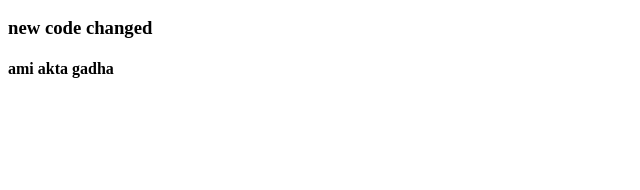
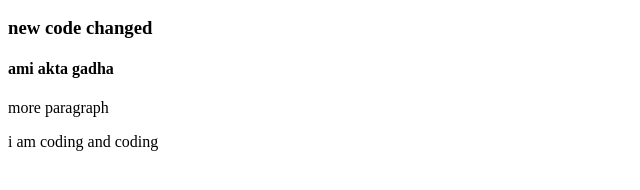
Before and after one commit to Musfikajahan/my-third-ripo, a plain HTML site: page index.html in a window 1280 px wide. Shown: the part 110-300 px from the top of the page, without its empty margins (0-640 px from the left). Drawn offline with Linux system fonts and the light colour scheme.

Commit message:
styles added

```diff
--- a/index.html
+++ b/index.html
@@ -7,12 +7,15 @@
     <title>my third git hub ripo
 
     </title>
+    <link rel="stylesheet" herf="style.css">
 </head>
 <body>
     <h1> i can push to git hub </h1>
     <h2>mama i can code now</h2>
     <h3>new code changed</h3>
     <h4>ami akta gadha</h4>
+  <p>more paragraph</p>
+      <p>i am coding and coding</p>
 
 </body>
 </html>
--- /dev/null
+++ b/style.css
@@ -0,0 +1,3 @@
+p{
+    color:red;
+}
```
